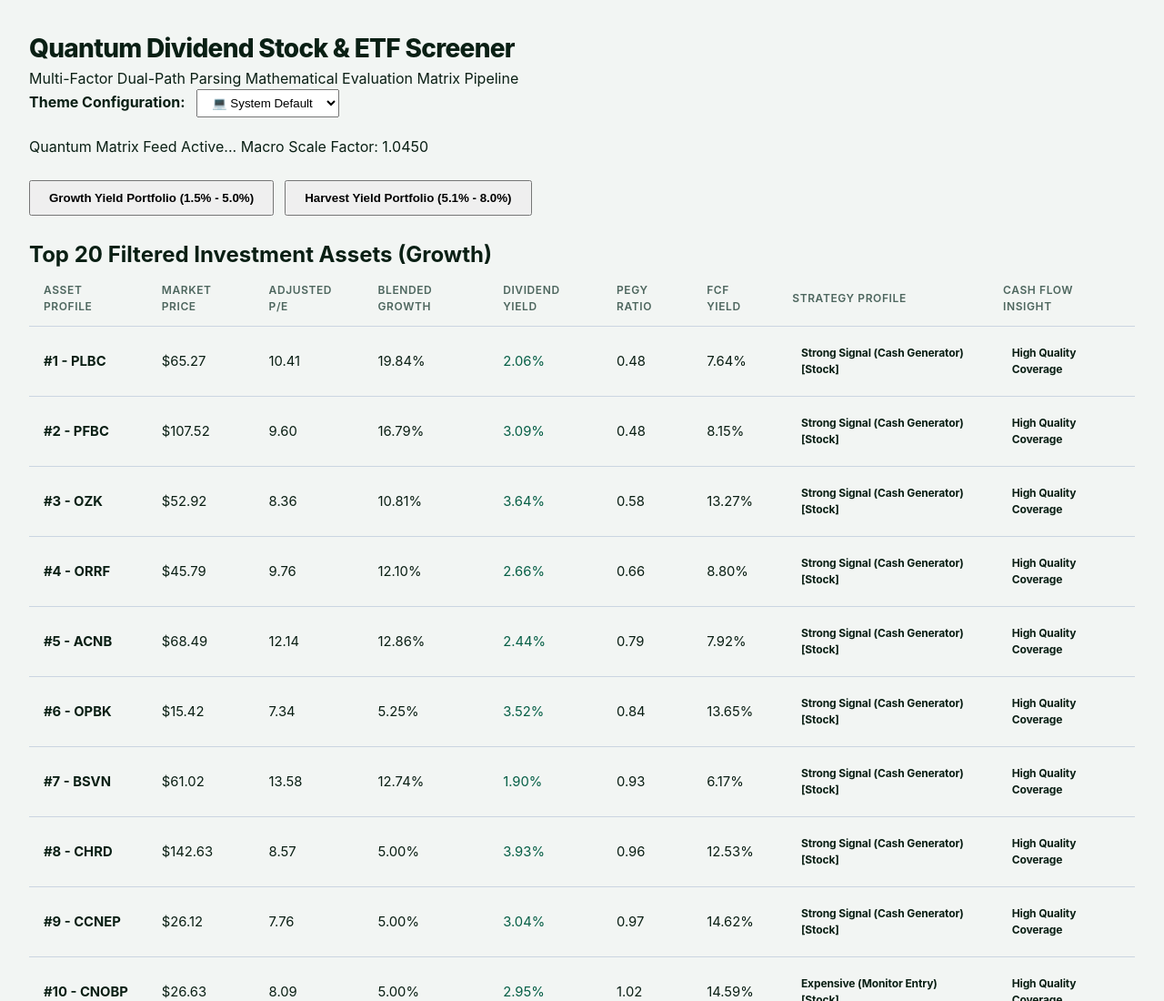
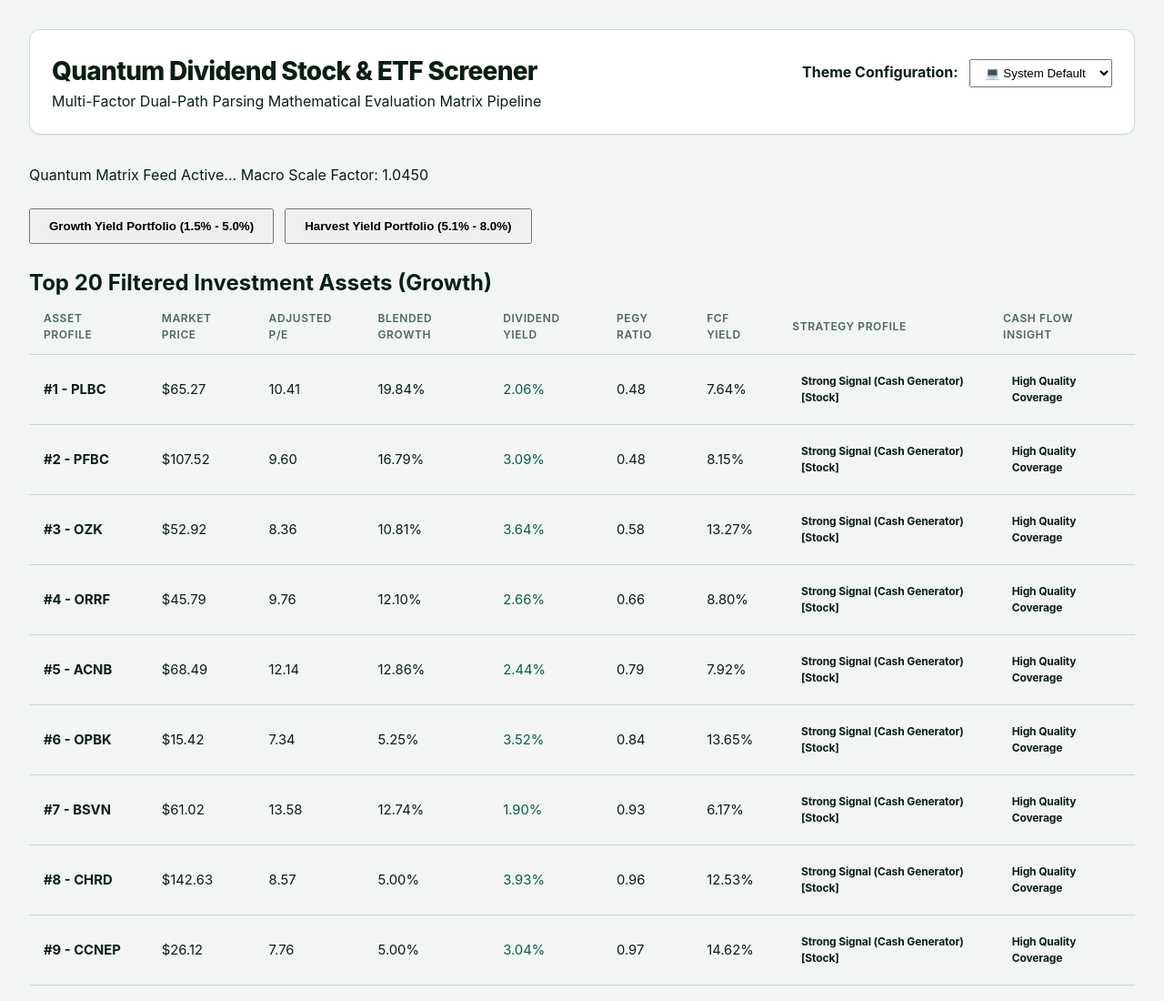
Before and after one commit to RHood78/etf-screener, a plain HTML site: page index.html in a window 1280 px wide. Shown: the top 1100 px of the page at 91% size. Drawn offline with Linux system fonts and the light colour scheme.

Commit message:
Refactor header structure in index.html

```diff
--- a/index.html
+++ b/index.html
@@ -8,9 +8,12 @@
     <link rel="stylesheet" href="style.css">
 </head>
 <body>
-    <main>
+    <header>
+        <div class="screener-card-frame" style="display: flex; justify-content: space-between; align-items: center; wrap: wrap; gap: 1rem;">
+            <div>
                 <h1>Quantum Dividend Stock & ETF Screener</h1>
                 <p>Multi-Factor Dual-Path Parsing Mathematical Evaluation Matrix Pipeline</p>
+            </div>
 
             <!-- THEME MODULE: Aligned with your dropdown configurations and style sheet -->
             <div class="theme-controls" style="margin-bottom: 20px;">
@@ -21,11 +24,13 @@
                     <option value="system">💻 System Default</option>
                 </select>
             </div>
+        </div>
+    </header>
 
         <div class="telemetry-bar">
             <span>Quantum Matrix Feed Active... Macro Scale Factor: 1.0450</span>
         </div>
-
+      <main>
         <!-- STRATEGY NAVIGATION PLATFORM -->
         <div class="filter-controls" style="margin: 25px 0; display: flex; gap: 12px;">
             <button id="filter-growth" class="filter-btn active" style="padding: 10px 20px; cursor: pointer; font-weight: bold;">Growth Yield Portfolio (1.5% - 5.0%)</button>
```
Lines whose indentation alone changed are shown as unchanged.
